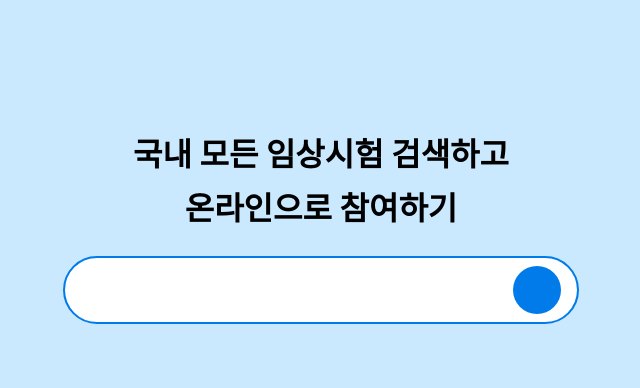
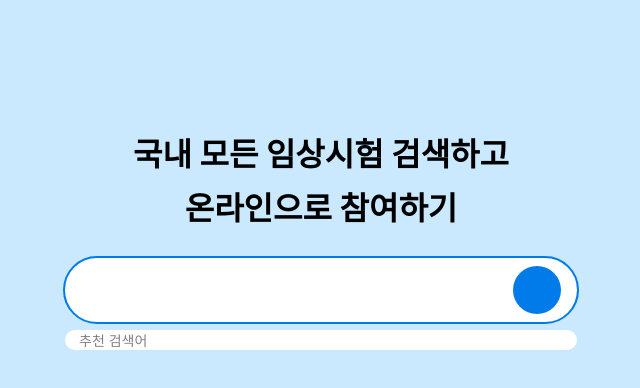
Before and after one commit to RyuJiChang/pre-onboarding-8th-week3, a React (Create React App) app: page / in a window 1280 px wide. Both pictures are taken after a click on the button 856 px from the left and 290 px from the top of the page. Shown: the top 388 px of the page, without its empty margins (319-959 px from the left). Built offline with nearby package versions, Linux system fonts and the light colour scheme.

Commit message:
feat: 추천 검색어 추가 및 css 수정

```diff
--- a/src/components/SearchingContainer/DropDown/index.tsx
+++ b/src/components/SearchingContainer/DropDown/index.tsx
@@ -1,11 +1,16 @@
 import ResultList from './ResultList';
-import { InputContainer } from './styles.DropDown';
+import { InputContainer, Suggestion } from './styles.DropDown';
 
 function DropDown({ searchResult, arrowNow }: { searchResult: string[]; arrowNow: number }) {
   return (
     <InputContainer>
       {searchResult.length ? (
-        searchResult.map((el, index) => <ResultList index={index} text={el} arrowNow={arrowNow} />)
+        <>
+          <Suggestion>추천 검색어</Suggestion>
+          {searchResult.map((el, index) => (
+            <ResultList index={index} text={el} arrowNow={arrowNow} />
+          ))}
+        </>
       ) : (
         <div>검색어 없음</div>
       )}
--- a/src/components/SearchingContainer/DropDown/styles.DropDown.ts
+++ b/src/components/SearchingContainer/DropDown/styles.DropDown.ts
@@ -10,8 +10,11 @@
   justify-content: center;
   background-color: white;
 `;
-const ResultList = styled.div`
-  width: 32em;
-  margin: 1em;
+
+const Suggestion = styled.div`
+  margin-left: 1em;
+  font-size: 14px;
+  color: gray;
 `;
-export { InputContainer, ResultList };
+
+export { InputContainer, Suggestion };
--- a/src/components/SearchingContainer/DropDown/styles.ResultList .ts
+++ b/src/components/SearchingContainer/DropDown/styles.ResultList .ts
@@ -6,6 +6,7 @@
 }
 
 const List = styled.div<Props>`
+  margin: 0.5em 1.5em;
   ${({ index, arrowNow }) =>
     index === arrowNow - 1 &&
     css`
--- a/src/components/SearchingContainer/SerchingInput/index.tsx
+++ b/src/components/SearchingContainer/SerchingInput/index.tsx
@@ -24,6 +24,8 @@
       getSearchedList(e.target.value).then((el) => {
         setSearchResult(el);
       });
+    } else {
+      setSearchResult([]);
     }
   };
 
```
